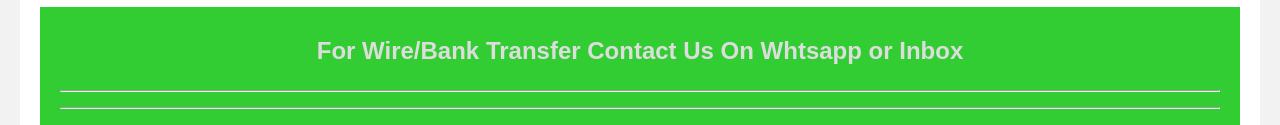
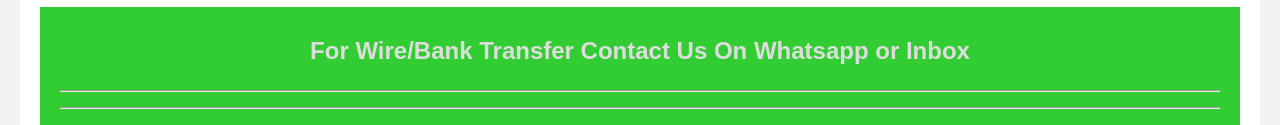
Before and after one commit to programmerirfan/SocialMaestro, a plain HTML site: page index.html in a window 1280 px wide. Shown: the part 349-474 px from the top of the page. Drawn offline with Linux system fonts and the light colour scheme; a web font is replaced by a local one.

Commit message:
Update index.html

```diff
--- a/index.html
+++ b/index.html
@@ -6,6 +6,7 @@
     <title>Payment Gateway</title>
     <link rel="stylesheet" href="styles.css" />
     <script src="script.js"></script>
+    <link rel="icon" href="https://github.com/programmerirfan/SocialMaestro/blob/main/WhatsApp%20Image%202023-10-07%20at%2006.16.09_ad90b02c.jpg?raw=true" type="image/x-icon">
     <link rel="preconnect" href="https://fonts.googleapis.com">
 <link rel="preconnect" href="https://fonts.gstatic.com" crossorigin>
 <link href="https://fonts.googleapis.com/css2?family=Playfair+Display:ital,wght@1,600&display=swap" rel="stylesheet">
@@ -57,7 +58,7 @@
         </div>
       </section>
       <header>
-        <h2>For Wire/Bank Transfer Contact Us On Whtsapp or Inbox</h2>
+        <h2>For Wire/Bank Transfer Contact Us On Whatsapp or Inbox</h2>
         <hr />
         <hr />
       </header>
```
